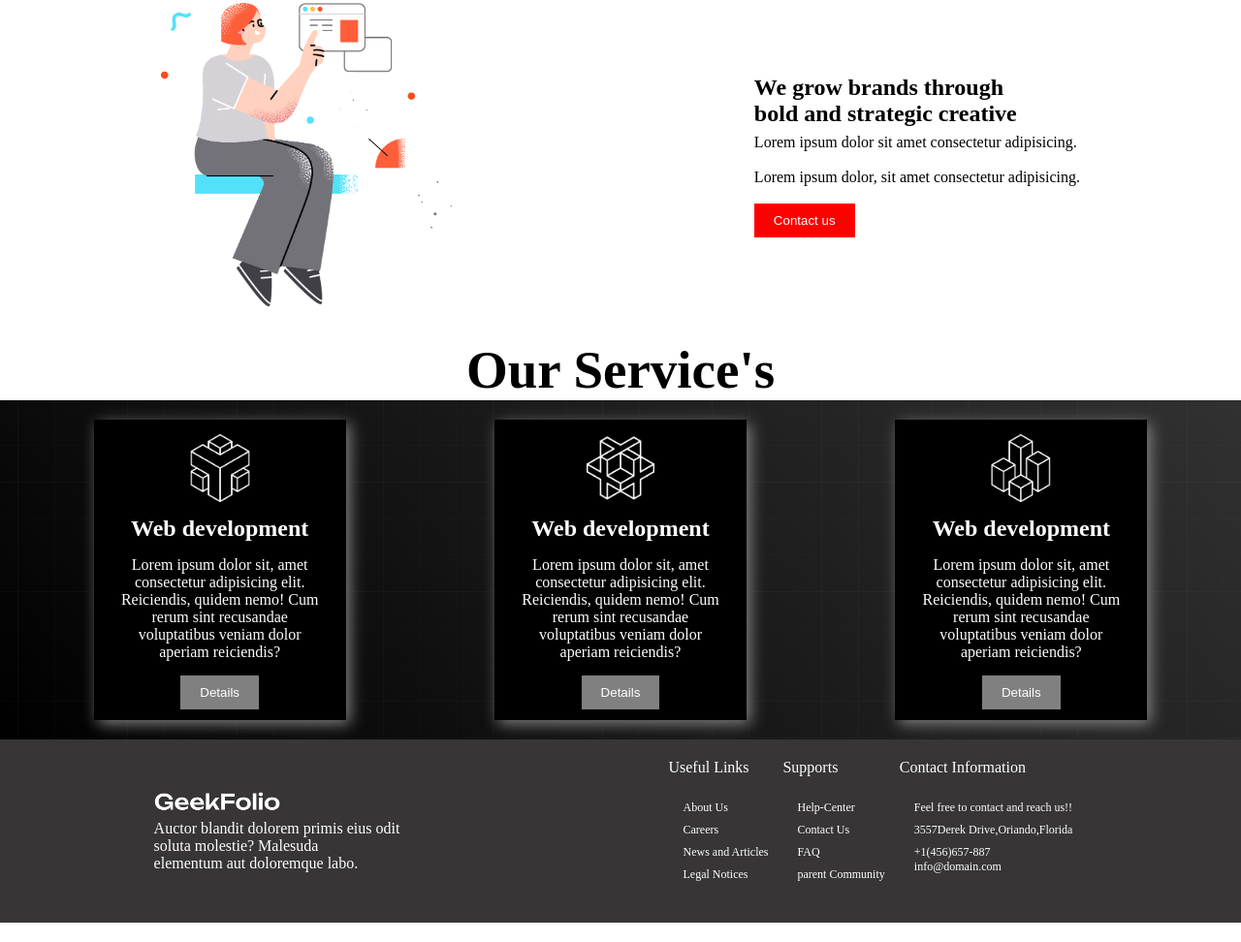
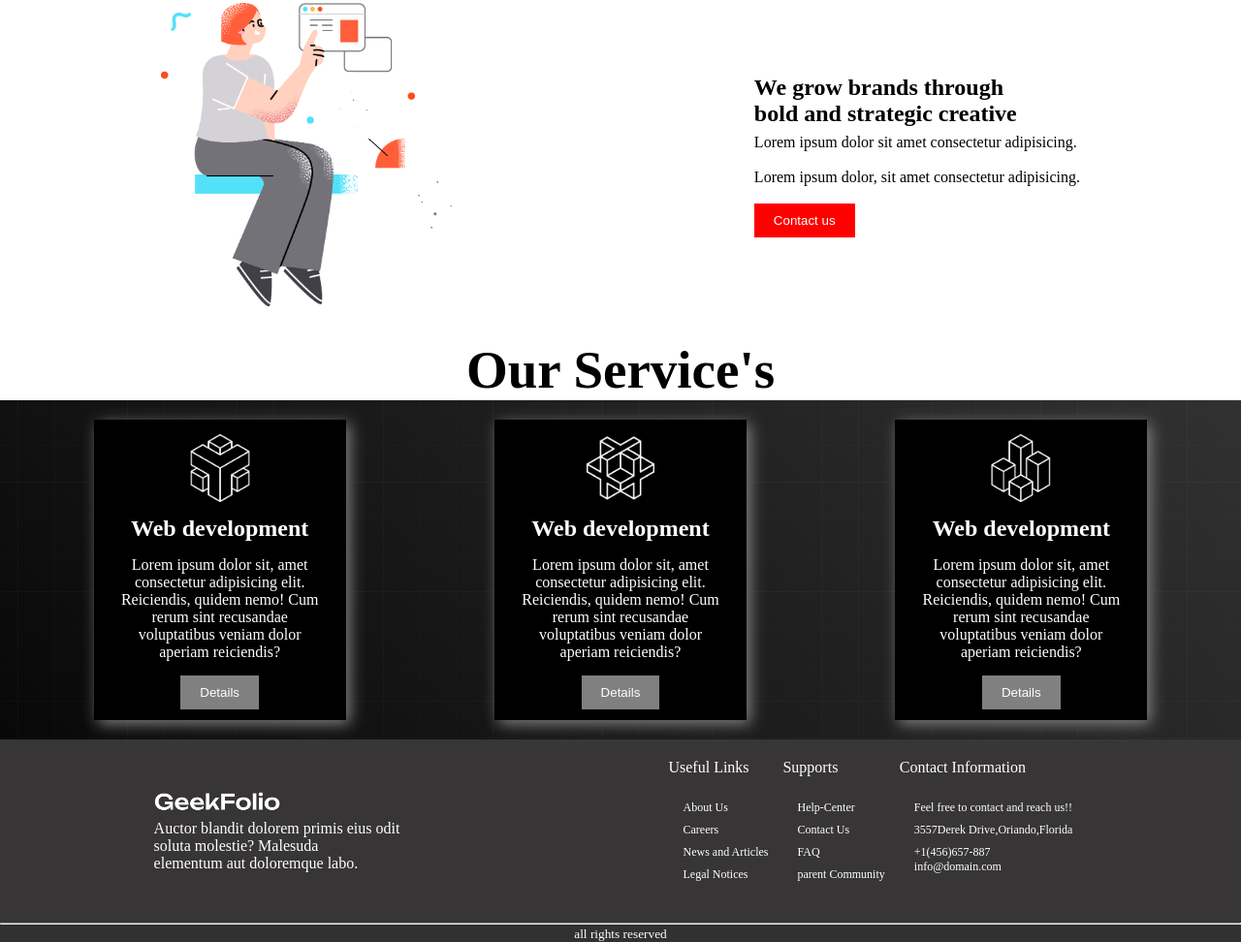
Before and after one commit to sm033/test-html-coceptual, a plain HTML site: page index.html in a window 1280 px wide. Shown: the part 958-1930 px from the top of the page at 97% size. Drawn offline with Linux system fonts and the light colour scheme.

Commit message:
finished footer

```diff
--- a/index.html
+++ b/index.html
@@ -185,6 +185,9 @@
 
        </section>
 
+       <hr>
+       <p class="reserved"> <small> all rights reserved</small></p>
+
 
 
 
--- a/style.css
+++ b/style.css
@@ -113,7 +113,7 @@
     justify-content: space-around;
     padding: 20px;
     background-image: url("/images/background.png"),
-    linear-gradient(45deg, black,rgb(50, 49, 49) );
+    linear-gradient(45deg, rgb(8, 8, 8) , rgb(50, 49, 49));
     background-size: cover;
     background-repeat: no-repeat;
  }
@@ -141,3 +141,8 @@
     width: 130px;
     align-items: center;
  }
+ .reserved{
+   text-align: center;
+   background-color: rgb(50, 49, 49);
+   color: white;
+ }
```
